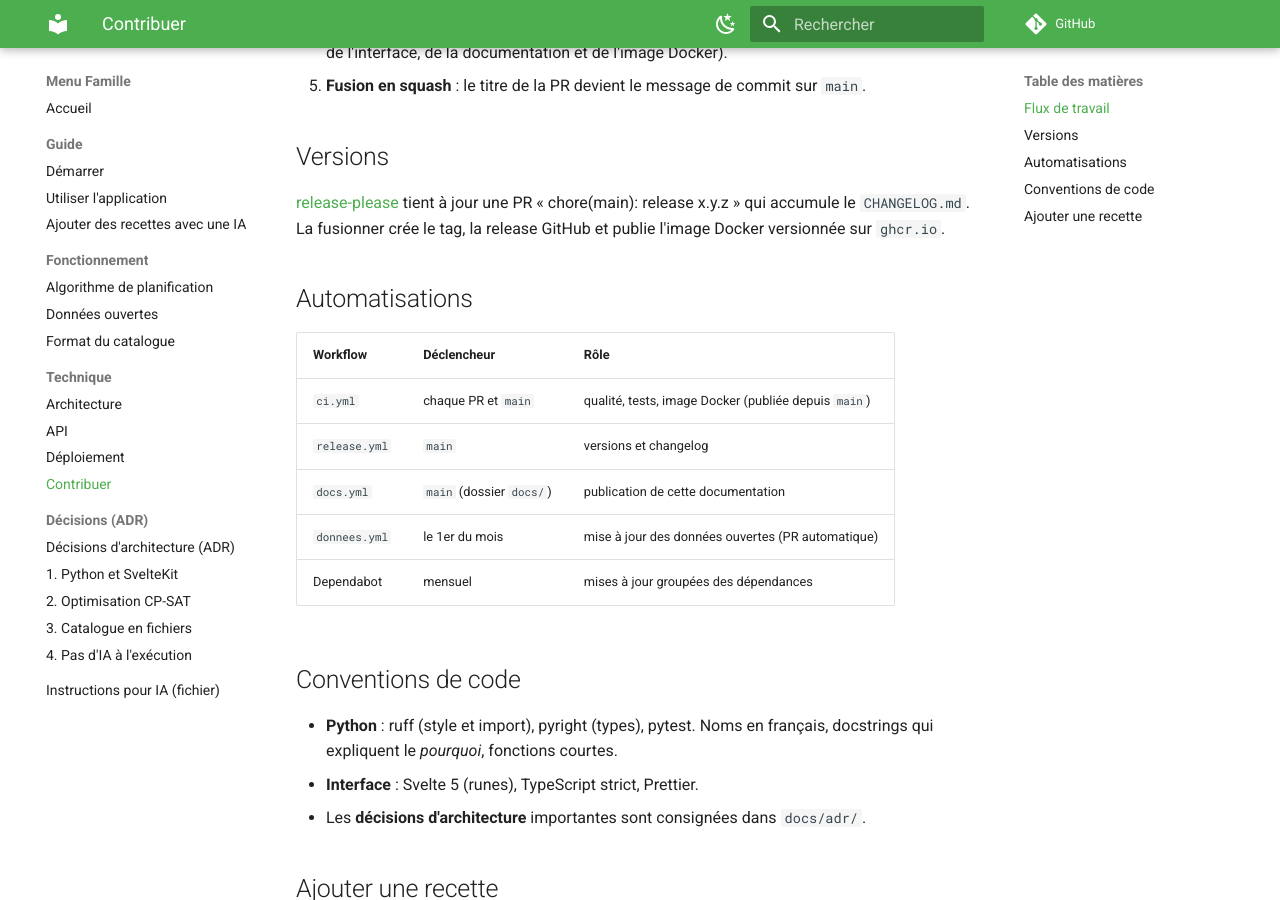
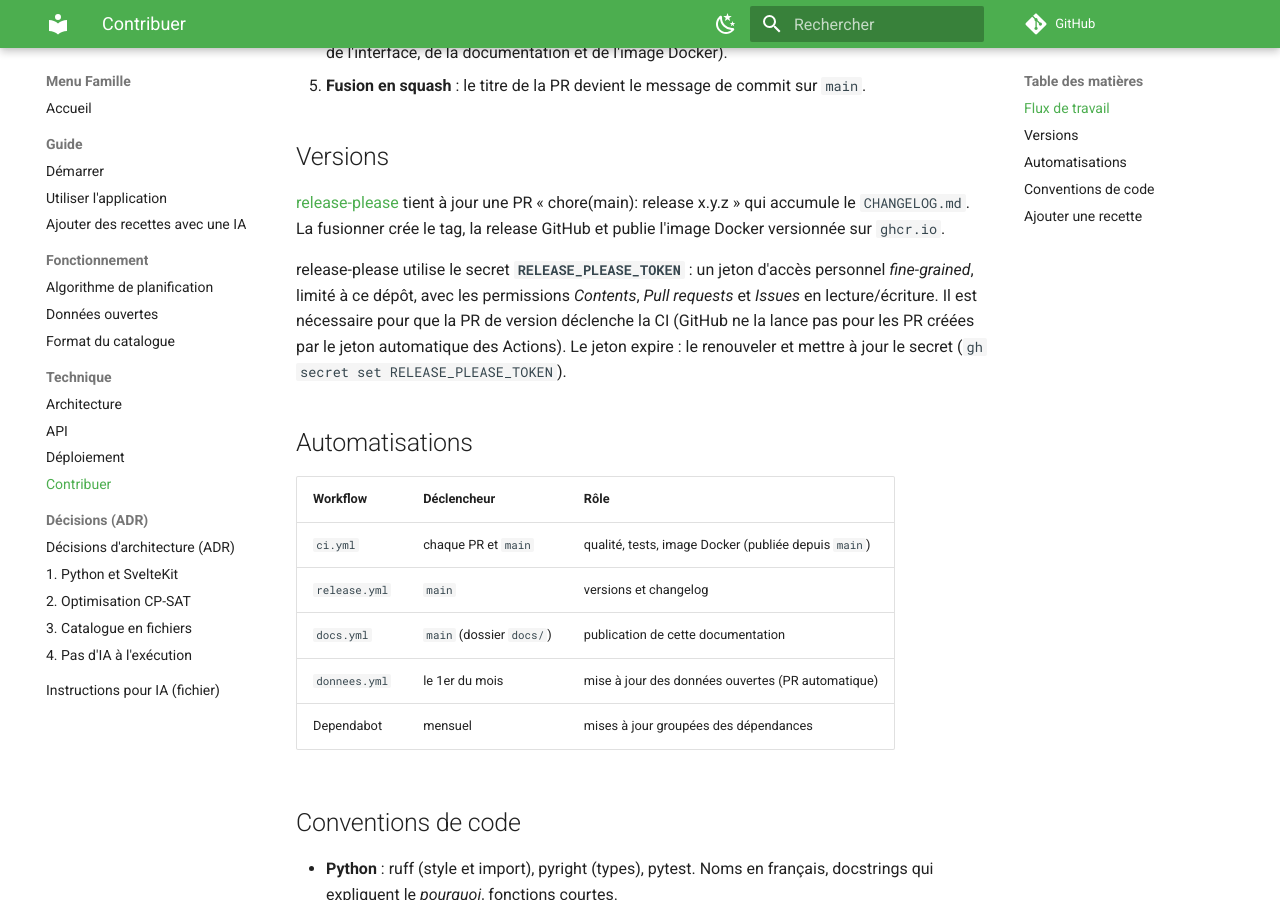
Before and after one commit to Skitourer/familly_meals_planner, an MkDocs documentation site: the page built from docs/contribuer.md, in a window 1280 px wide and 900 px high, scrolled down 777 px. Built offline with MkDocs 1.6.1 and Material for MkDocs 9.7.7, drawn with Linux system fonts in a browser that asks for light colours; comment, search, counter and statistics services are not loaded.

Commit message:
ci: jeton personnel pour release-please (#23)
Utilise le secret `RELEASE_PLEASE_TOKEN` (repli sur `GITHUB_TOKEN`) pour
que la PR de version déclenche la CI.

🤖 Generated with [Claude Code](https://claude.com/claude-code)

Co-authored-by: Claude Opus 5.5 <noreply@anthropic.com>

```diff
--- a/docs/contribuer.md
+++ b/docs/contribuer.md
@@ -36,6 +36,12 @@ gitGraph
 « chore(main): release x.y.z » qui accumule le `CHANGELOG.md`. La fusionner crée le tag, la
 release GitHub et publie l'image Docker versionnée sur `ghcr.io`.
 
+release-please utilise le secret **`RELEASE_PLEASE_TOKEN`** : un jeton d'accès personnel
+*fine-grained*, limité à ce dépôt, avec les permissions *Contents*, *Pull requests* et
+*Issues* en lecture/écriture. Il est nécessaire pour que la PR de version déclenche la CI
+(GitHub ne la lance pas pour les PR créées par le jeton automatique des Actions). Le jeton
+expire : le renouveler et mettre à jour le secret (`gh secret set RELEASE_PLEASE_TOKEN`).
+
 ## Automatisations
 
 | Workflow | Déclencheur | Rôle |
```
Also changed, not shown: 1 other file.
